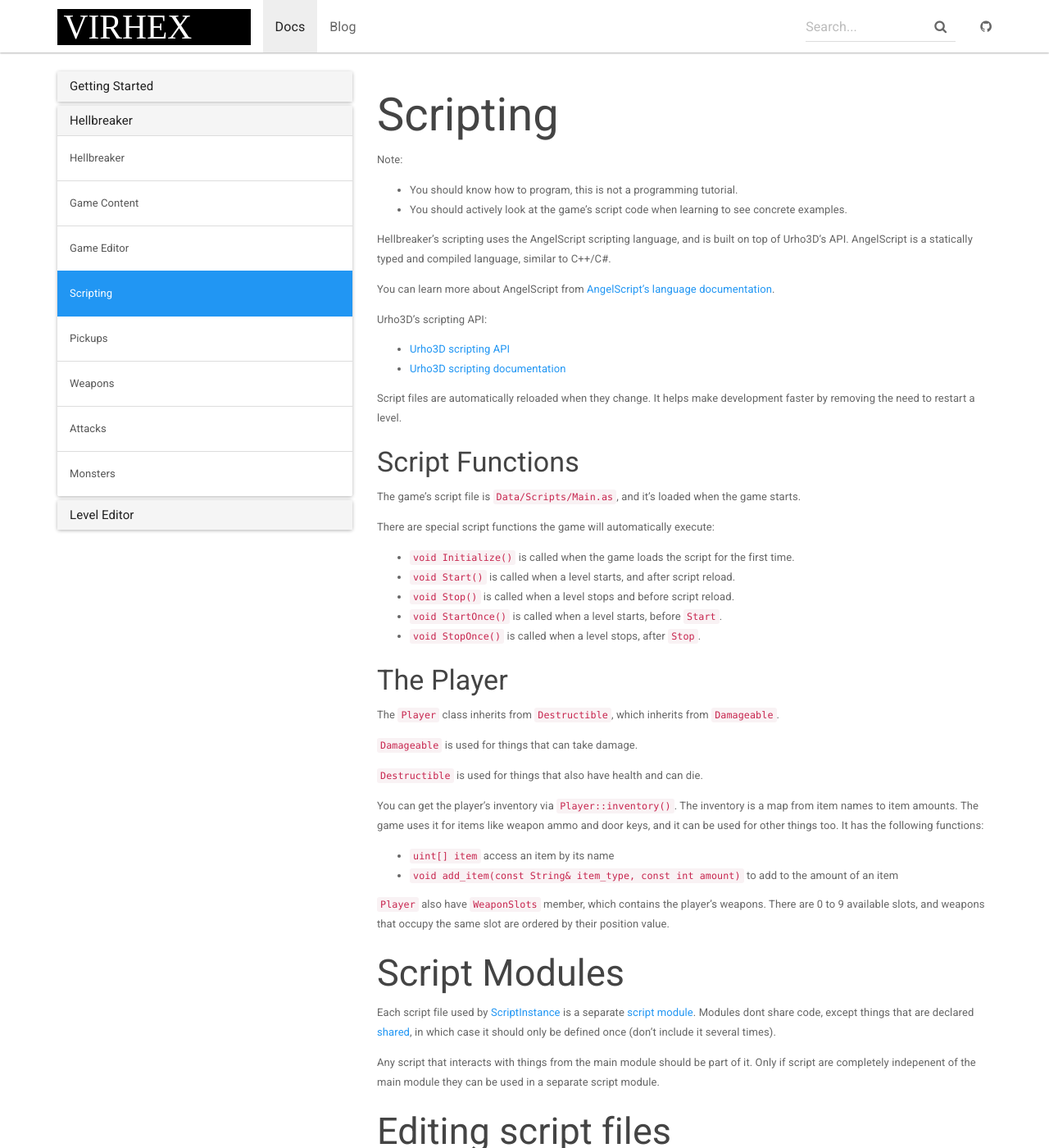
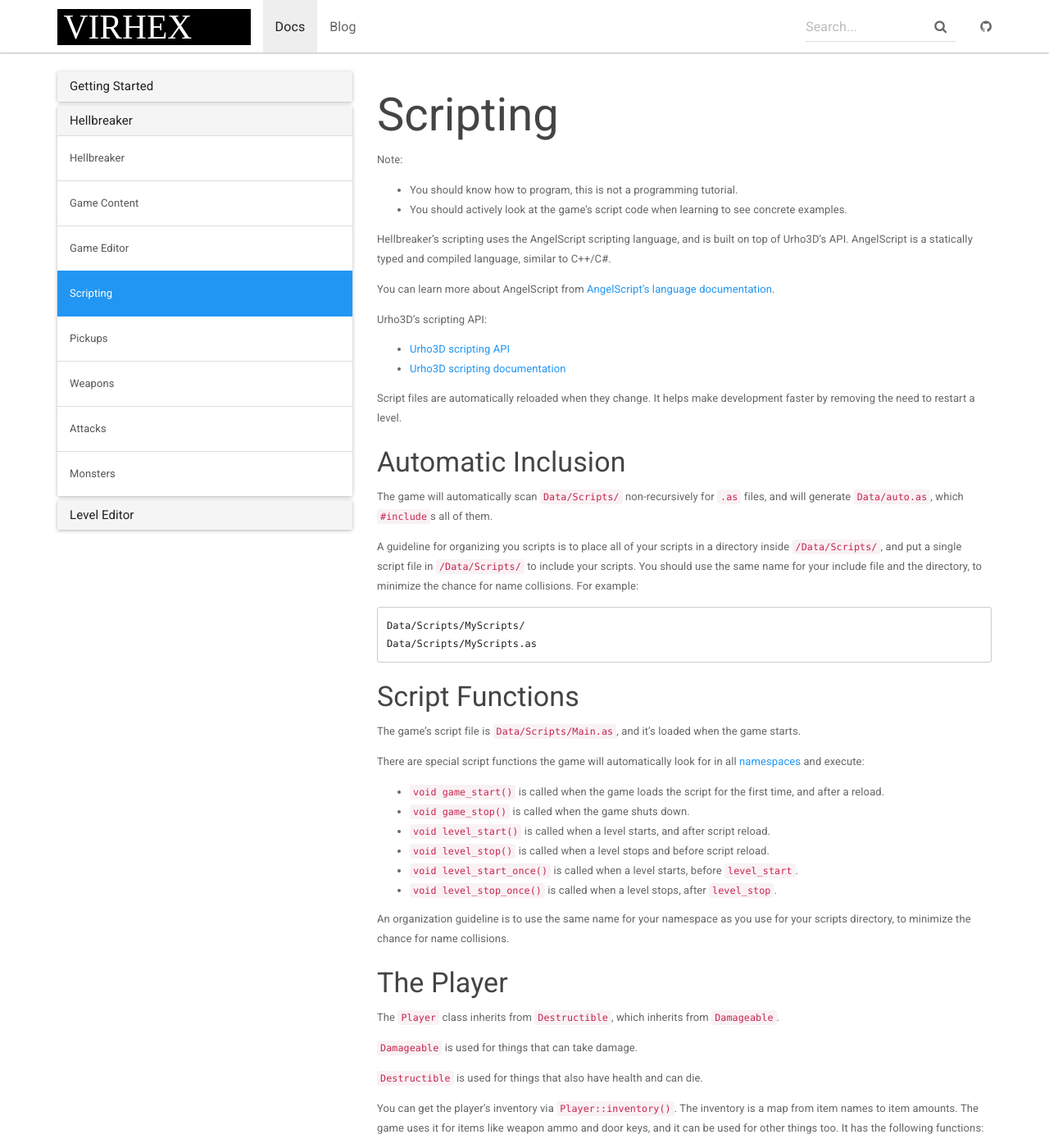
Before and after one commit to Virhex/virhex.github.io, a Jekyll site: the page built from _docs/hellbreaker/scripting.md, in a window 1280 px wide and 1400 px high. Shown: the whole window at 82% size. Built offline with Jekyll 4.4.1, drawn with Linux system fonts in a browser that asks for light colours; nearby versions of some CDN libraries.

Commit message:
Updated scripting documentation

````diff
--- a/_docs/hellbreaker/scripting.md
+++ b/_docs/hellbreaker/scripting.md
@@ -20,15 +20,28 @@ Script files are automatically reloaded when they change.
 It helps make development faster by removing the need to restart a level.
 
 
+### Automatic Inclusion
+The game will automatically scan `Data/Scripts/` non-recursively for `.as` files, and will generate `Data/auto.as`, which `#include`s all of them.
+
+A guideline for organizing you scripts is to place all of your scripts in a directory inside `/Data/Scripts/`, and put a single script file in `/Data/Scripts/` to include your scripts.
+You should use the same name for your include file and the directory, to minimize the chance for name collisions. For example:
+```
+Data/Scripts/MyScripts/
+Data/Scripts/MyScripts.as
+```
+
 ### Script Functions
 The game's script file is `Data/Scripts/Main.as`, and it's loaded when the game starts.
 
-There are special script functions the game will automatically execute:
-- `void Initialize()` is called when the game loads the script for the first time.
-- `void Start()` is called when a level starts, and after script reload.
-- `void Stop()` is called when a level stops and before script reload.
-- `void StartOnce()` is called when a level starts, before `Start`.
-- `void StopOnce()` is called when a level stops, after `Stop`.
+There are special script functions the game will automatically look for in all [namespaces](http://www.angelcode.com/angelscript/sdk/docs/manual/doc_global_namespace.html) and execute:
+- `void game_start()` is called when the game loads the script for the first time, and after a reload.
+- `void game_stop()` is called when the game shuts down.
+- `void level_start()` is called when a level starts, and after script reload.
+- `void level_stop()` is called when a level stops and before script reload.
+- `void level_start_once()` is called when a level starts, before `level_start`.
+- `void level_stop_once()` is called when a level stops, after `level_stop`.
+
+An organization guideline is to use the same name for your namespace as you use for your scripts directory, to minimize the chance for name collisions.
 
 
 ### The Player
````
